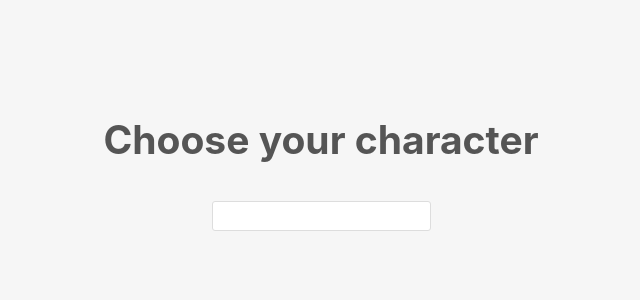
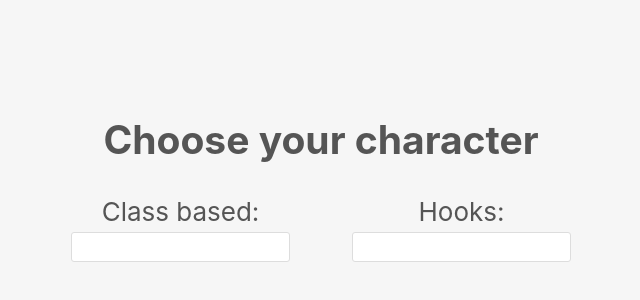
Before and after one commit to Karabur/autocomplete-component, a React (Create React App) app: page / in a window 1280 px wide. Shown: the part 156-456 px from the top of the page, without its empty margins (319-959 px from the left). Built offline with nearby package versions, Linux system fonts and the light colour scheme.

Commit message:
add hooks version of autocomplete component

```diff
--- a/src/App.jsx
+++ b/src/App.jsx
@@ -2,15 +2,24 @@ import styles from './App.module.sass'
 import AutoComplete from './components/AutoComplete'
 import withDataLoading from './components/AutoCompleteWithData'
 import { useState } from 'react'
+import AutoCompleteHooks from './components/AutoCompleteHooks'
 
 const AutoCompleteWithData = withDataLoading(AutoComplete)
+const AutoCompleteWithDataHooks = withDataLoading(AutoCompleteHooks)
 
 function App() {
 	const [selectedChar, setSelectedChar] = useState(null)
 	return (
 		<div className={styles.container}>
-			<h2 className={styles.title}>Choose your character</h2>
-			<AutoCompleteWithData onChange={setSelectedChar} />
+			<h2>Choose your character</h2>
+			<div className={styles.inputs}>
+				<div>
+					Class based: <AutoCompleteWithData onChange={setSelectedChar} />
+				</div>
+				<div>
+					Hooks: <AutoCompleteWithDataHooks onChange={setSelectedChar} />
+				</div>
+			</div>
 			{selectedChar && (
 				<div className={styles.character}>
 					<img src={selectedChar.image} className={styles.image} alt={selectedChar.name} />
--- a/src/App.module.sass
+++ b/src/App.module.sass
@@ -28,3 +28,8 @@
     vertical-align: top
     margin-right: 20px
     float: left
+
+.inputs
+    display: flex
+    justify-content: space-between
+    min-width: 500px
--- /dev/null
+++ b/src/components/AutoCompleteHooks.jsx
@@ -0,0 +1,87 @@
+import styles from './AutoComplete.module.sass'
+import * as React from 'react'
+import { useEffect, useState } from 'react'
+
+// see class based component notes
+
+function markTitle(title, search) {
+	const parts = title.toLowerCase().split(search.toLowerCase())
+	let start = 0
+	return parts.flatMap((part, index) => {
+		let res = [title.substr(start, part.length)]
+		start += part.length
+		if (index < parts.length - 1)
+			res.push(
+				<span key={index} className={styles.highlight}>
+					{title.substr(start, search.length)}
+				</span>
+			)
+		start += search.length
+		return res
+	})
+}
+
+export default function AutoCompleteHooks(props) {
+	const [search, setSearch] = useState('')
+	const [showList, setShowList] = useState(false)
+	const [choosenItem, setChoosenItem] = useState(null)
+
+	//same hackish way to handle escape key which should be done with proper keyboard/mouse events handling
+	const inputRef = React.useRef()
+	const resetRef = React.useRef(false)
+
+	function handleSearchChange(event) {
+		let search = event.target.value
+		setSearch(search)
+		props.onSearch?.(search.trim())
+	}
+
+	function handleInputKeyPress(event) {
+		if (event.key !== 'Escape') return
+		setChoosenItem(null)
+		resetRef.current = true
+	}
+
+	useEffect(() => {
+		if (resetRef.current) {
+			resetRef.current = false
+			inputRef.current.blur()
+		}
+	})
+
+	function onBlur() {
+		if (choosenItem) {
+			props.onChange?.(choosenItem)
+			setSearch(choosenItem.title)
+		}
+		setShowList(false)
+		setChoosenItem(null)
+	}
+
+	const options = props.options || []
+	return (
+		<div className={styles.container}>
+			{props.loading ? <div className={styles.loading} /> : null}
+			<input
+				ref={inputRef}
+				className={styles.input}
+				value={search}
+				onChange={handleSearchChange}
+				onKeyDown={handleInputKeyPress}
+				onFocus={() => setShowList(true)}
+				onBlur={onBlur}
+			/>
+			{options.length && showList ? (
+				<div className={styles.optionsHolder} onMouseLeave={() => setChoosenItem(null)}>
+					<div className={styles.options}>
+						{options.map((option) => (
+							<div key={option.id} className={styles.optionItem} onMouseEnter={() => setChoosenItem(option)}>
+								{markTitle(option.title, search)}
+							</div>
+						))}
+					</div>
+				</div>
+			) : null}
+		</div>
+	)
+}
```
